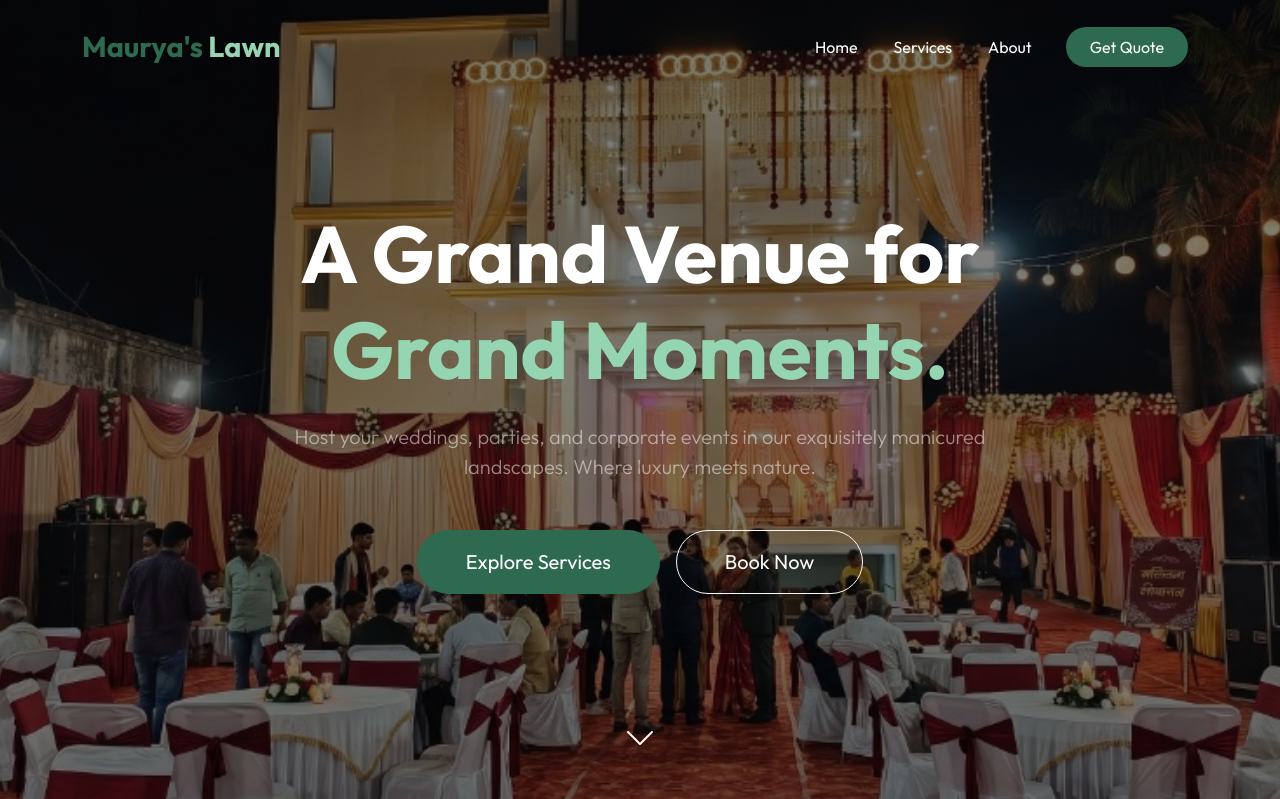
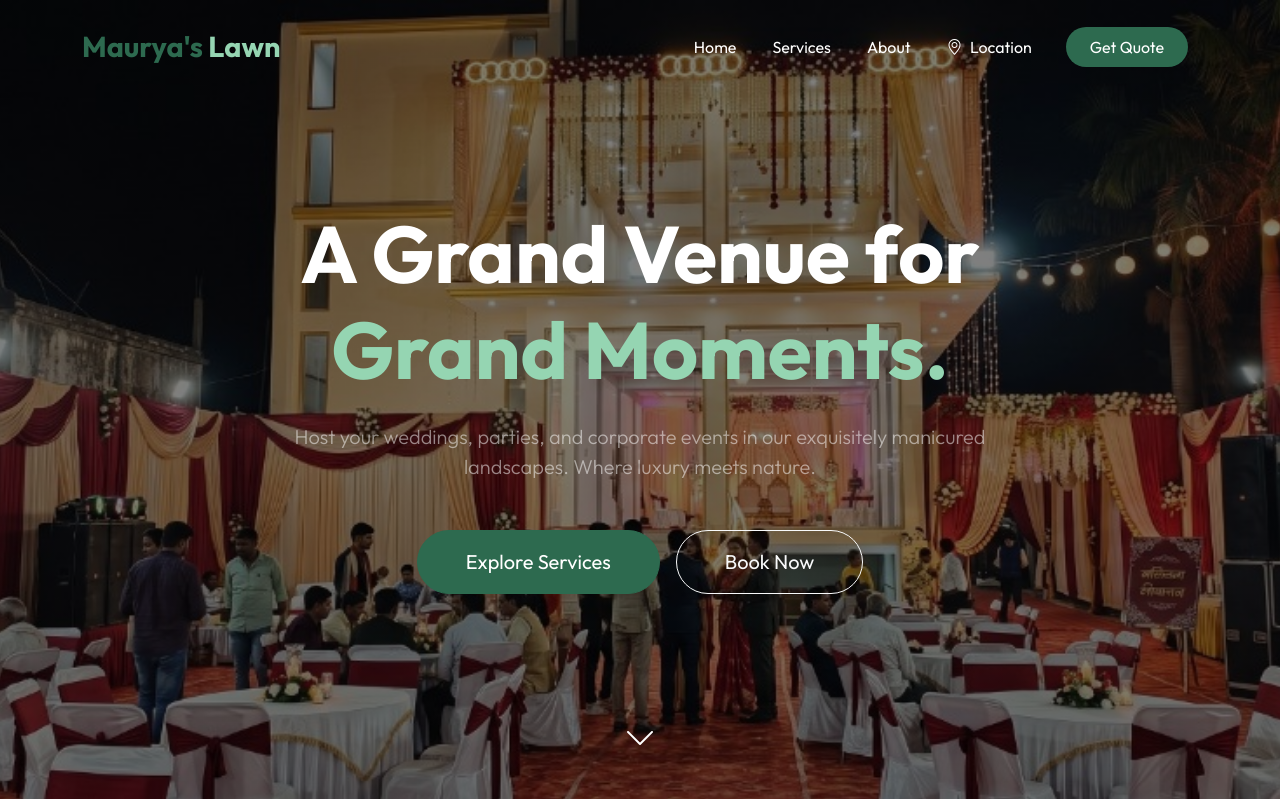
Before and after one commit to aryanRN2/LAWN-, a Flask app: page / in a window 1280 px wide. Shown: the top 799 px of the page. Run offline with Flask 3, Linux system fonts and the light colour scheme.

Commit message:
Add Location link to navbar and update map URL

```diff
--- a/templates/index.html
+++ b/templates/index.html
@@ -31,6 +31,7 @@
                     <li class="nav-item"><a class="nav-link" href="#home">Home</a></li>
                     <li class="nav-item"><a class="nav-link" href="#services">Services</a></li>
                     <li class="nav-item"><a class="nav-link" href="#about">About</a></li>
+                    <li class="nav-item"><a class="nav-link" href="https://maps.app.goo.gl/toyEYBa3ZWnbLpv77" target="_blank"><i class="bi bi-geo-alt me-1"></i> Location</a></li>
                     <li class="nav-item"><a class="nav-link btn btn-primary ms-lg-3 px-4" href="#contact">Get Quote</a></li>
                 </ul>
             </div>
@@ -165,7 +166,7 @@
                                 <h2 class="fw-bold mb-4">Ready to Transform?</h2>
                                 <p class="mb-5">Schedule a free consultation today and let us show you what your lawn is capable of.</p>
                                 <ul class="list-unstyled">
-                                    <li class="mb-3"><i class="bi bi-geo-alt me-3"></i> <a href="https://maps.app.goo.gl/JVnLnrD9yBzRyrA36" target="_blank" class="text-white text-decoration-none">View on Google Maps</a></li>
+                                    <li class="mb-3"><i class="bi bi-geo-alt me-3"></i> <a href="https://maps.app.goo.gl/toyEYBa3ZWnbLpv77" target="_blank" class="text-white text-decoration-none">View on Google Maps</a></li>
                                     <li class="mb-3"><i class="bi bi-telephone me-3"></i> +1 (555) 123-4567</li>
                                     <li class="mb-3"><i class="bi bi-envelope me-3"></i> hello@lushlawn.com</li>
                                 </ul>
```
